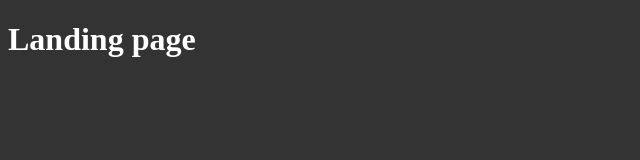
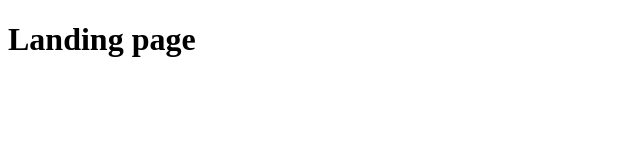
Before and after one commit to unclebay143/git-demo, a plain HTML site: page index.html in a window 1280 px wide. Shown: the whole page, without its empty margins (0-640 px from the left). Drawn offline with Linux system fonts and the light colour scheme.

Commit message:
fix: light mode

```diff
--- a/index.html
+++ b/index.html
@@ -6,12 +6,6 @@
     <meta name="viewport" content="width=device-width, initial-scale=1.0" />
     <title>Document</title>
   </head>
-  <style>
-      body{
-          background-color: #333333;
-          color: #ffffff;
-      }
-  </style>
   <body>
     <h1>Landing page</h1>
   </body>
```
